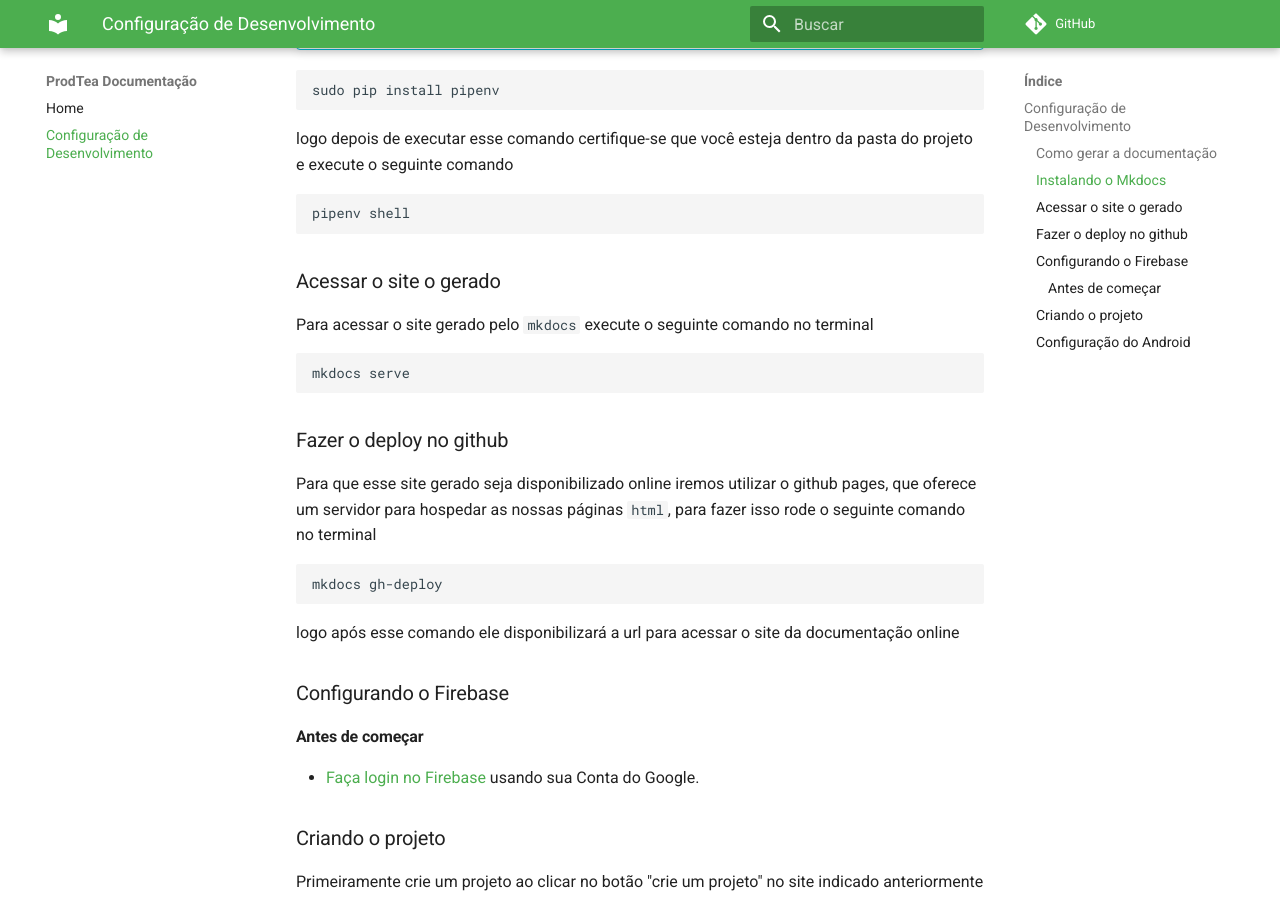
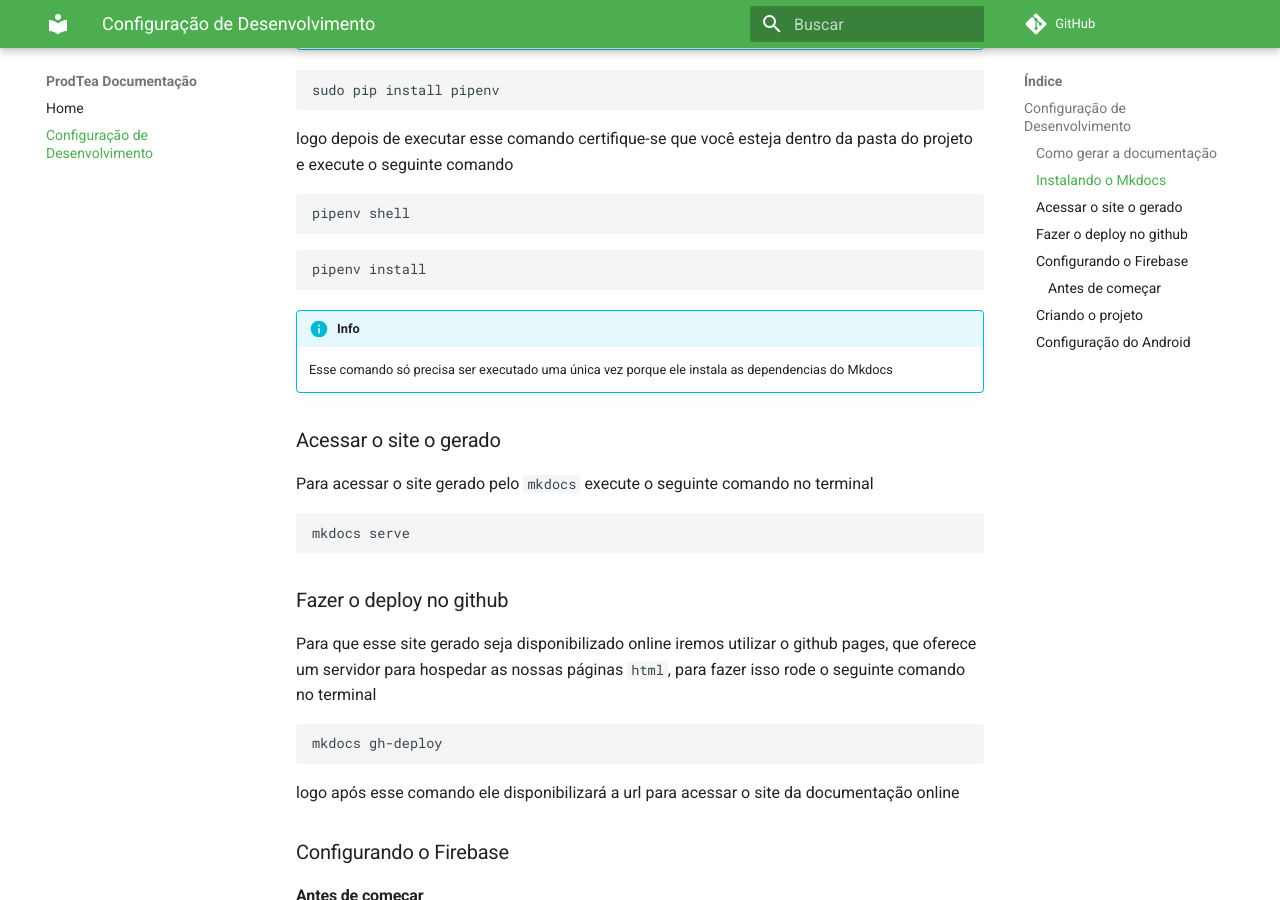
Before and after one commit to daviwesley/ProdTeaApp, an MkDocs documentation site: the page built from docs/Configuração de Desenvolvimento.md, in a window 1280 px wide and 900 px high, scrolled down 947 px. Built offline with MkDocs 1.6.1 and Material for MkDocs 9.7.7, drawn with Linux system fonts in a browser that asks for light colours; comment, search, counter and statistics services are not loaded; old or Windows-style settings are respelled for this version of MkDocs.

Commit message:
mkdocs steps updated

````diff
--- a/docs/Configuração de Desenvolvimento.md
+++ b/docs/Configuração de Desenvolvimento.md
@@ -31,6 +31,11 @@ logo depois de executar esse comando certifique-se que você esteja dentro da pa
 ```bash
 pipenv shell
 ```
+```bash
+pipenv install
+```
+!!! info
+    Esse comando só precisa ser executado uma única vez porque ele instala as dependencias do Mkdocs
 
 ### Acessar o site o gerado
 
````
